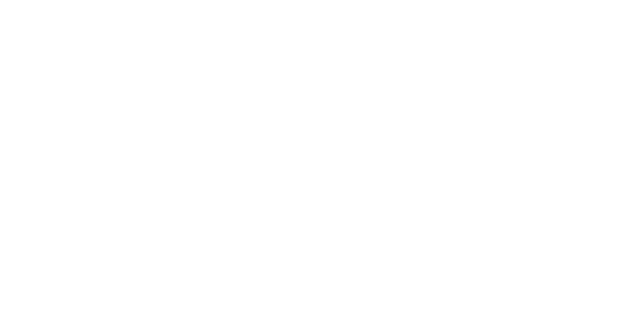
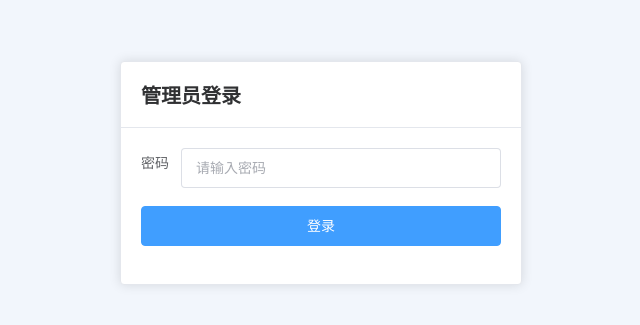
Before and after one commit to saikewei/my_website, a Vue app in the folder front/: page /login in a window 1280 px wide. Before the commit this address had no page. Shown: the part 227-552 px from the top of the page, without its empty margins (319-959 px from the left). Built offline with nearby package versions, Linux system fonts and the light colour scheme; the HTML template or start-up script is replaced by a standard one.

Commit message:
完成登录页面和相关路由逻辑

```diff
--- a/front/package.json
+++ b/front/package.json
@@ -23,6 +23,7 @@
     "axios": "^1.12.2",
     "element-plus": "^2.11.4",
     "exifreader": "^4.32.0",
+    "jwt-decode": "^4.0.0",
     "pinia": "^3.0.3",
     "vue": "^3.5.18",
     "vue-router": "^4.5.1"
--- a/front/src/pages/AdminPage.vue
+++ b/front/src/pages/AdminPage.vue
@@ -4,6 +4,11 @@
       <el-header>
         <div class="header-container">
           <h1>后台</h1>
+          <div class="header-button-container">
+            <el-button type="text" style="color: white;" @click="handleOnLogout">
+              退出登录
+            </el-button>
+          </div>
         </div>
       </el-header>
       <el-container>
@@ -24,7 +29,22 @@
 
 <script setup lang="ts">
 import NavAdmin from '@/components/NavAdmin.vue';
-import { RouterView } from 'vue-router';
+import { RouterView, useRouter } from 'vue-router';
+import { ElMessageBox } from 'element-plus';
+
+const router = useRouter();
+
+const handleOnLogout = () => {
+  ElMessageBox.confirm('确定要退出登录吗？', '提示', {
+    confirmButtonText: '确定',
+    cancelButtonText: '取消',
+    type: 'warning',
+  })
+    .then(() => {
+      localStorage.removeItem('authToken');
+      router.push({ name: 'Login' });
+    })
+}
 </script>
 
 <style>
@@ -53,9 +73,16 @@ body {
 }
 
 .header-container {
+  display: flex;
   background-color: #4f5d64; /* 与导航菜单颜色匹配 */
   padding: 10px;
   padding-left: 35px;
   color: white;
 }
+
+.header-button-container {
+  margin-left: auto;
+  margin-top: 25px;
+  margin-right: 20px;
+}
 </style>
--- /dev/null
+++ b/front/src/pages/LoginPage.vue
@@ -0,0 +1,89 @@
+<template>
+    <div class="login-container">
+        <el-card class="login-card">
+            <template #header>
+                <div class="card-header">
+                    <span>管理员登录</span>
+                </div>
+            </template>
+            <el-form @submit.prevent="handleLogin">
+                <el-form-item label="密码">
+                    <el-input
+                        v-model="password"
+                        type="password"
+                        placeholder="请输入密码"
+                        size="large"
+                        show-password
+                    />
+                </el-form-item>
+                <el-form-item>
+                    <el-button
+                        type="primary"
+                        style="width: 100%;"
+                        :loading="loading"
+                        size="large"
+                        @click="handleLogin"
+                    >登录</el-button>
+                </el-form-item>
+            </el-form>
+        </el-card>
+    </div>
+</template>
+<script setup lang="ts">
+import { ref } from 'vue';
+import { useRouter } from 'vue-router';
+import { ElMessage } from 'element-plus';
+import request from '@/utils/request';
+
+interface LoginResponse {
+    token: string;
+}
+
+const router = useRouter();
+const password = ref('');
+const loading = ref(false);
+
+const handleLogin = async () => {
+    if (!password.value) {
+        ElMessage.error('请输入密码');
+        return;
+    }
+    loading.value = true;
+    try {
+        const response = await request.post('/auth/login', {
+            password: password.value
+        }) as LoginResponse;
+
+        localStorage.setItem('authToken', response.token);
+        ElMessage.success('登录成功');
+        router.push({ name: 'UploadPhoto' });
+    } catch (error) {
+        ElMessage.error('登录失败，请检查密码后重试');
+        console.error('Login error:', error);
+    } finally {
+        loading.value = false;
+    }
+};
+
+</script>
+<style scoped>
+.login-container {
+    display: flex;
+    justify-content: center;
+    align-items: center;
+    height: 100vh;
+    background-color: #f2f6fc; /* Element Plus 的浅灰色背景 */
+}
+
+.login-card {
+    width: 400px;
+}
+
+.card-header {
+    display: flex;
+    justify-content: space-between;
+    align-items: center;
+    font-size: 20px;
+    font-weight: bold;
+}
+</style>
--- a/front/src/router/index.ts
+++ b/front/src/router/index.ts
@@ -5,6 +5,8 @@ import UploadPhoto from '../pages/admin/UploadPhoto.vue';
 import AlbumManagement from '@/pages/admin/AlbumManagement.vue';
 import PhotoManagement from '@/pages/admin/PhotoManagement.vue';
 import ChangePassword from '@/pages/admin/ChangePassword.vue';
+import LoginPage from '@/pages/LoginPage.vue';
+import { jwtDecode } from 'jwt-decode';
 
 const router = createRouter({
   history: createWebHistory(import.meta.env.BASE_URL),
@@ -17,9 +19,11 @@ const router = createRouter({
       path: '/admin',
       component: AdminPage,
       redirect: '/admin/upload-photo',
+      meta: { requiresAuth: true },
       children: [
         {
           path: 'upload-photo',
+          name: 'UploadPhoto',
           component: UploadPhoto,
         },
         {
@@ -40,8 +44,47 @@ const router = createRouter({
           component: ChangePassword,
         }
       ]
+    },
+    {
+      path: '/login',
+      name: 'Login',
+      component: LoginPage,
     }
   ],
 })
 
+router.beforeEach((to, from, next) => {
+  const token = localStorage.getItem('authToken');
+  let isAuthenticated = false;
+
+  if (token) {
+    try {
+      const decodedToken = jwtDecode(token);
+
+      if (decodedToken.exp && decodedToken.exp * 1000 > Date.now()) {
+        isAuthenticated = true;
+      } else {
+        // Token 已过期
+        localStorage.removeItem('authToken'); // 清除过期的 token
+      }
+    } catch (error) {
+      console.error('无效的 token:', error);
+      localStorage.removeItem('authToken'); // 清除无效的 token
+    }
+  }
+
+  const requiresAuth = to.matched.some(record => record.meta.requiresAuth);
+
+  if (requiresAuth && !isAuthenticated) {
+    // 需要登录但未通过验证，跳转到登录页
+    next({ name: 'Login' });
+  } else if (to.name === 'Login' && isAuthenticated) {
+    // 已登录但访问登录页，重定向到后台首页
+    next({ path: '/admin' });
+  } else {
+    // 其他情况，直接放行
+    next();
+  }
+})
+
 export default router
--- a/front/src/utils/request.ts
+++ b/front/src/utils/request.ts
@@ -8,6 +8,10 @@ const service = axios.create({
 
 service.interceptors.request.use(
     (config) => {
+        const token = localStorage.getItem('authToken');
+        if (token) {
+            config.headers['Authorization'] = `Bearer ${token}`;
+        }
         return config;
     },
     (error) => {
```
Also changed, not shown: 1 other file (tests, documents, lock files or other folders).
